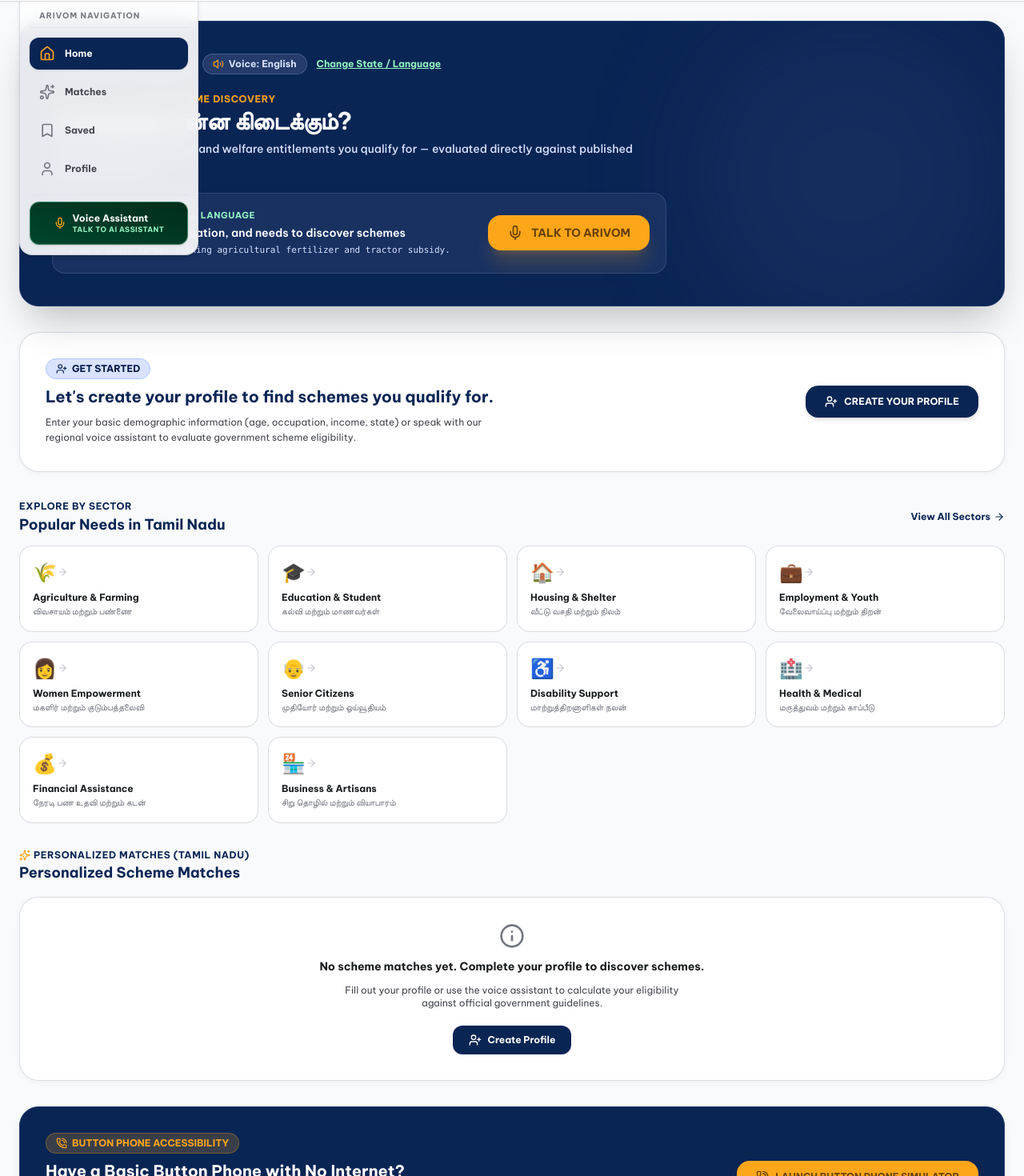
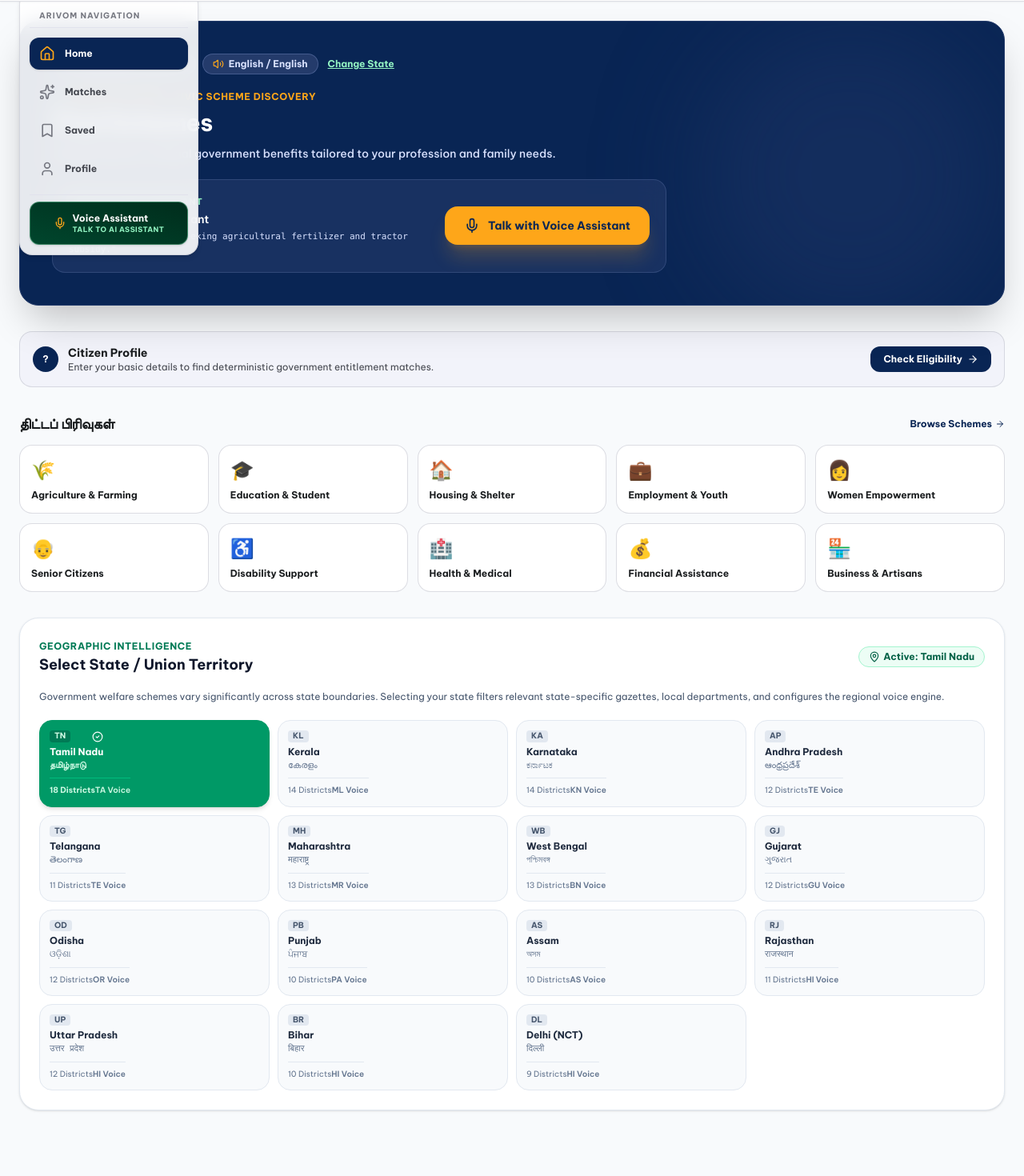
Before and after one commit to sakthikishore1415-oss/scheme-ai, a React (Vite) app in the folder apps/web/: page / in a window 1280 px wide. Shown: the part 91-1561 px from the top of the page at 80% size. Built offline with nearby package versions, Linux system fonts and the light colour scheme.

Commit message:
feat(i18n): full dual-language app-wide UI translation with native script / English layout across all views

```diff
--- a/apps/web/src/views/HomeView.tsx
+++ b/apps/web/src/views/HomeView.tsx
@@ -3,6 +3,7 @@
 import { NEED_CATEGORIES } from '../data/categories';
 import { SchemeCard } from '../components/SchemeCard';
 import { InteractiveIndiaMap } from '../components/InteractiveIndiaMap';
+import { DualTextDisplay } from '../components/common/DualTextDisplay';
 import {
   Mic,
   Sparkles,
@@ -12,6 +13,8 @@
   ArrowRight,
   UserPlus,
   Info,
+  Layers,
+  ShieldCheck,
 } from 'lucide-react';
 
 export const HomeView: React.FC = () => {
@@ -26,6 +29,8 @@
     setActiveTab,
     quickSearchNeed,
     easyMode,
+    uiStrings,
+    selectedVoiceLanguageId,
   } = useApp();
 
   const strongMatches = activeMatches.filter((m) => m.matchLevel === 'STRONG');
@@ -48,27 +53,35 @@
 
             <span className="bg-[#243b6b] text-[#d9e2ff] text-xs px-3 py-1 rounded-full font-bold border border-[#90a6dd]/30 flex items-center gap-1.5">
               <Volume2 className="w-3.5 h-3.5 text-[#fea619]" />
-              <span>Voice: {currentLanguageConfig.name}</span>
+              <span>{currentLanguageConfig.nativeName} / {currentLanguageConfig.name}</span>
             </span>
 
             <button
               onClick={() => setShowSetupModal(true)}
               className="text-xs text-[#94f6c4] hover:text-white font-bold underline cursor-pointer ml-1"
             >
-              Change State / Language
+              {uiStrings.changeState}
             </button>
           </div>
 
-          {/* Heading */}
+          {/* Heading with Dual-Language */}
           <div className="space-y-1.5">
-            <span className="text-xs font-extrabold text-[#fea619] tracking-wider uppercase">
-              அரசு திட்டங்கள் • CIVIC SCHEME DISCOVERY
+            <span className="text-xs font-extrabold text-[#fea619] tracking-wider uppercase flex items-center gap-1.5">
+              <Sparkles className="w-3.5 h-3.5 text-[#94f6c4]" />
+              {uiStrings.appTitle} • CIVIC SCHEME DISCOVERY
             </span>
+
             <h1 className={`font-black text-white tracking-tight ${easyMode ? 'text-3xl sm:text-4xl' : 'text-2xl sm:text-3xl'}`}>
-              உங்களுக்கு என்ன கிடைக்கும்?
+              {uiStrings.heroHeading}
             </h1>
-            <p className="text-xs sm:text-sm text-[#d9e2ff] font-medium leading-relaxed">
-              Find government schemes and welfare entitlements you qualify for — evaluated directly against published gazette guidelines.
+            {selectedVoiceLanguageId !== 'en' && (
+              <p className="text-sm font-semibold text-[#94f6c4] tracking-wide">
+                Find schemes
+              </p>
+            )}
+
+            <p className="text-xs sm:text-sm text-[#d9e2ff] font-medium leading-relaxed pt-1">
+              {uiStrings.heroSubheading}
             </p>
           </div>
 
@@ -76,186 +89,131 @@
           <div className="bg-[#243b6b]/60 backdrop-blur-md rounded-2xl p-4 sm:p-5 border border-[#90a6dd]/20 flex flex-col sm:flex-row items-center justify-between gap-4">
             <div className="space-y-1 text-center sm:text-left">
               <span className="text-[11px] font-bold text-[#94f6c4] uppercase tracking-wider block">
-                SPEAK IN YOUR REGIONAL LANGUAGE
+                {currentLanguageConfig.nativeName} VOICE ASSISTANT
               </span>
               <p className="text-xs sm:text-sm font-semibold text-white">
-                Tell us your age, occupation, and needs to discover schemes
+                {uiStrings.startVoiceBtn}
               </p>
               <p className="text-[11px] text-[#d9e2ff] font-mono">
-                {currentLanguageConfig.samplePhrase}
+                "{currentLanguageConfig.samplePhrase}"
               </p>
             </div>
 
             <button
               id="home-hero-mic-btn"
               onClick={() => setShowVoiceModal(true)}
-              className="px-6 py-3 rounded-2xl bg-[#fea619] hover:bg-[#ffb95f] text-[#684000] font-black text-xs sm:text-sm shadow-xl shadow-[#fea619]/20 transition-all flex items-center gap-2.5 shrink-0 cursor-pointer group"
+              className="px-6 py-3.5 rounded-2xl bg-[#fea619] hover:bg-[#ffb95f] text-[#092554] font-black text-xs sm:text-sm shadow-xl shadow-[#fea619]/20 transition-all flex items-center gap-2.5 shrink-0 cursor-pointer group"
             >
               <Mic className="w-5 h-5 group-hover:scale-110 transition-transform" />
-              <span>TALK TO ARIVOM</span>
+              <div className="text-left leading-tight">
+                <span className="block">{uiStrings.startVoiceBtn}</span>
+                {selectedVoiceLanguageId !== 'en' && (
+                  <span className="text-[10px] text-[#092554]/80 block font-normal">
+                    Talk to Assistant
+                  </span>
+                )}
+              </div>
             </button>
           </div>
         </div>
       </section>
 
-      {/* Onboarding State if no profile */}
-      {!userProfile && (
-        <section className="bg-white rounded-3xl p-6 sm:p-8 border border-[#c5c6d0]/60 shadow-soft flex flex-col sm:flex-row items-center justify-between gap-6">
-          <div className="space-y-2 max-w-xl">
-            <div className="inline-flex items-center gap-1.5 px-3 py-1 rounded-full bg-[#d9e2ff] text-[#001944] text-xs font-bold border border-[#b0c6ff]">
-              <UserPlus className="w-3.5 h-3.5 text-[#092554]" />
-              GET STARTED
+      {/* Profile or Matches Notification Banner */}
+      {userProfile ? (
+        <section className="bg-emerald-50 border border-emerald-200 rounded-2xl p-4 flex flex-col sm:flex-row items-center justify-between gap-3 text-xs">
+          <div className="flex items-center gap-3">
+            <div className="w-8 h-8 rounded-full bg-emerald-600 text-white flex items-center justify-center font-bold">
+              ✓
             </div>
-            <h2 className="text-xl font-bold text-[#092554]">
-              Let's create your profile to find schemes you qualify for.
-            </h2>
-            <p className="text-xs text-[#44464f] leading-relaxed">
-              Enter your basic demographic information (age, occupation, income, state) or speak with our regional voice assistant to evaluate government scheme eligibility.
-            </p>
+            <div>
+              <span className="font-bold text-emerald-950 block text-sm">
+                {userProfile.name ? `${userProfile.name} • ` : ''}{userProfile.occupation || 'Citizen'} ({userProfile.district || currentStateConfig.name})
+              </span>
+              <p className="text-emerald-800">
+                {activeMatches.length} matching welfare schemes evaluated for your profile.
+              </p>
+            </div>
           </div>
-
+          <button
+            onClick={() => setActiveTab('matches')}
+            className="px-4 py-2 rounded-xl bg-emerald-700 hover:bg-emerald-800 text-white font-bold cursor-pointer transition-colors shrink-0 flex items-center gap-1.5"
+          >
+            <span>{uiStrings.navMatches}</span>
+            <ArrowRight className="w-3.5 h-3.5" />
+          </button>
+        </section>
+      ) : (
+        <section className="bg-[#f2f3fa] border border-[#c5c6d0]/60 rounded-2xl p-4 flex flex-col sm:flex-row items-center justify-between gap-3 text-xs">
+          <div className="flex items-center gap-3">
+            <div className="w-8 h-8 rounded-full bg-[#092554] text-white flex items-center justify-center font-bold">
+              ?
+            </div>
+            <div>
+              <span className="font-bold text-[#191c1e] block text-sm">
+                {uiStrings.profileHeading}
+              </span>
+              <p className="text-[#44474f]">
+                {uiStrings.profileSubheading}
+              </p>
+            </div>
+          </div>
           <button
             onClick={() => setActiveTab('profile')}
-            className="px-6 py-3 rounded-2xl bg-[#092554] hover:bg-[#243b6b] text-white font-bold text-xs shadow-md transition-all flex items-center gap-2 shrink-0 cursor-pointer"
+            className="px-4 py-2 rounded-xl bg-[#092554] hover:bg-[#243b6b] text-white font-bold cursor-pointer transition-colors shrink-0 flex items-center gap-1.5"
           >
-            <UserPlus className="w-4 h-4" />
-            <span>CREATE YOUR PROFILE</span>
+            <span>{uiStrings.checkEligibilityBtn}</span>
+            <ArrowRight className="w-3.5 h-3.5" />
           </button>
         </section>
       )}
 
-      {/* Popular Needs in Current State */}
+      {/* Need Categories Grid */}
       <section className="space-y-3">
         <div className="flex items-center justify-between">
           <div>
-            <span className="text-xs font-bold text-[#092554] tracking-wider uppercase">
-              EXPLORE BY SECTOR
-            </span>
-            <h2 className="text-lg font-bold text-[#092554]">
-              Popular Needs in {currentStateConfig.name}
+            <h2 className="text-base sm:text-lg font-extrabold text-[#191c1e]">
+              திட்டப் பிரிவுகள்
             </h2>
+            {selectedVoiceLanguageId !== 'en' && (
+              <p className="text-xs text-[#757780] font-medium">
+                Scheme Categories
+              </p>
+            )}
           </div>
-
           <button
             onClick={() => setActiveTab('matches')}
-            className="text-xs font-bold text-[#092554] hover:text-[#243b6b] flex items-center gap-1 cursor-pointer"
+            className="text-xs text-[#092554] font-bold hover:underline cursor-pointer flex items-center gap-1"
           >
-            <span>View All Sectors</span>
-            <ArrowRight className="w-3.5 h-3.5" />
+            <span>{uiStrings.browseCatalogBtn}</span>
+            <ArrowRight className="w-3 h-3" />
           </button>
         </div>
 
-        <div className="grid grid-cols-2 sm:grid-cols-4 gap-3">
+        <div className="grid grid-cols-2 sm:grid-cols-3 md:grid-cols-4 lg:grid-cols-5 gap-3">
           {NEED_CATEGORIES.map((cat) => (
             <button
               key={cat.id}
-              id={`home-need-card-${cat.id}`}
               onClick={() => quickSearchNeed(cat.id)}
-              className="p-4 rounded-2xl bg-white border border-[#c5c6d0]/60 hover:border-[#092554] hover:shadow-card-hover transition-all text-left group cursor-pointer flex flex-col justify-between"
+              className="p-3.5 rounded-2xl bg-white border border-[#c5c6d0]/60 hover:border-[#092554] hover:shadow-md transition-all text-left group cursor-pointer flex flex-col justify-between"
             >
-              <div className="flex items-center justify-between mb-2">
-                <span className="text-2xl">{cat.icon}</span>
-                <ArrowRight className="w-3.5 h-3.5 text-[#c5c6d0] group-hover:text-[#092554] transition-colors" />
-              </div>
+              <span className="text-2xl mb-2">{cat.icon || cat.emoji}</span>
               <div>
-                <h3 className="font-bold text-xs text-[#191c1e] group-hover:text-[#092554] transition-colors">
-                  {cat.label}
-                </h3>
-                <p className="text-[11px] text-[#757780] font-medium mt-0.5">
-                  {cat.tamilLabel}
-                </p>
+                <span className="font-bold text-xs text-[#191c1e] group-hover:text-[#092554] transition-colors block">
+                  {selectedVoiceLanguageId === 'ta' ? cat.tamilLabel : cat.label}
+                </span>
+                {selectedVoiceLanguageId !== 'en' && (
+                  <span className="text-[10px] text-[#757780] block">
+                    {cat.label}
+                  </span>
+                )}
               </div>
             </button>
           ))}
         </div>
       </section>
 
-      {/* Top Matched Schemes for Active Profile */}
-      <section className="space-y-4">
-        <div className="flex items-center justify-between">
-          <div>
-            <span className="text-xs font-bold text-[#092554] tracking-wider uppercase flex items-center gap-1">
-              <Sparkles className="w-3.5 h-3.5 text-[#fea619]" />
-              PERSONALIZED MATCHES ({currentStateConfig.name})
-            </span>
-            <h2 className="text-lg font-bold text-[#092554]">
-              {userProfile?.name ? `Top Eligible Schemes for ${userProfile.name}` : 'Personalized Scheme Matches'}
-            </h2>
-          </div>
-
-          {activeMatches.length > 0 && (
-            <button
-              id="home-view-all-matches-btn"
-              onClick={() => setActiveTab('matches')}
-              className="px-3.5 py-1.5 rounded-xl bg-[#092554] hover:bg-[#243b6b] text-white font-bold text-xs shadow-xs transition-colors flex items-center gap-1.5 cursor-pointer"
-            >
-              <span>VIEW ALL ({activeMatches.length})</span>
-              <ArrowRight className="w-3.5 h-3.5" />
-            </button>
-          )}
-        </div>
-
-        {displayMatches.length > 0 ? (
-          <div className="grid grid-cols-1 md:grid-cols-2 gap-4">
-            {displayMatches.map((res) => (
-              <SchemeCard key={res.scheme.id} matchResult={res} />
-            ))}
-          </div>
-        ) : (
-          <div className="bg-white rounded-3xl p-8 border border-[#c5c6d0]/60 text-center space-y-3 shadow-soft">
-            <Info className="w-8 h-8 mx-auto text-[#757780]" />
-            <h3 className="font-bold text-[#191c1e] text-sm">
-              {!userProfile
-                ? 'No scheme matches yet. Complete your profile to discover schemes.'
-                : schemesStatus === 'NO_DATA'
-                ? 'No government schemes loaded from connected repository.'
-                : 'No matching schemes found for your current profile criteria.'}
-            </h3>
-            <p className="text-xs text-[#44464f] max-w-md mx-auto">
-              {!userProfile
-                ? 'Fill out your profile or use the voice assistant to calculate your eligibility against official government guidelines.'
-                : 'Try adjusting your stated sector need or explore all available sectors above.'}
-            </p>
-            {!userProfile && (
-              <button
-                onClick={() => setActiveTab('profile')}
-                className="mt-2 px-5 py-2.5 rounded-xl bg-[#092554] hover:bg-[#243b6b] text-white font-bold text-xs inline-flex items-center gap-2 cursor-pointer transition-colors"
-              >
-                <UserPlus className="w-4 h-4" />
-                <span>Create Profile</span>
-              </button>
-            )}
-          </div>
-        )}
-      </section>
-
-      {/* Zero Internet Button Phone Feature Highlight */}
-      <section className="rounded-3xl bg-[#092554] text-white p-6 sm:p-8 border border-[#243b6b] shadow-lg flex flex-col md:flex-row items-center justify-between gap-6">
-        <div className="space-y-2 max-w-xl">
-          <div className="inline-flex items-center gap-1.5 px-3 py-1 rounded-full bg-[#fea619]/20 text-[#fea619] text-xs font-bold border border-[#fea619]/30">
-            <PhoneCall className="w-3.5 h-3.5" />
-            BUTTON PHONE ACCESSIBILITY
-          </div>
-          <h3 className="text-xl font-bold text-white">
-            Have a Basic Button Phone with No Internet?
-          </h3>
-          <p className="text-xs text-[#d9e2ff] leading-relaxed">
-            Citizens can dial our Toll-Free Civic IVR Helpline <strong className="text-white">1800-425-7000</strong> or send an SMS to receive spoken scheme audio and text summaries without smartphones.
-          </p>
-        </div>
-
-        <button
-          id="home-open-button-phone-btn"
-          onClick={() => setActiveTab('button_phone')}
-          className="px-6 py-3 rounded-2xl bg-[#fea619] hover:bg-[#ffb95f] text-[#684000] font-bold text-xs shadow-lg shadow-[#fea619]/20 transition-all flex items-center gap-2 shrink-0 cursor-pointer"
-        >
-          <PhoneCall className="w-4 h-4" />
-          <span>LAUNCH BUTTON PHONE SIMULATOR</span>
-        </button>
-      </section>
-
-      {/* Interactive India Map / State Selector */}
-      <section className="pt-2">
+      {/* Interactive India Map & State Quick Switch */}
+      <section className="space-y-3">
         <InteractiveIndiaMap />
       </section>
     </div>
```
Also changed, not shown: apps/web/src/components/LanguageSwitcher.tsx (+19 -19 lines), apps/web/src/components/common/DualTextDisplay.tsx (line endings or trailing spaces), apps/web/src/data/uiTranslations.ts (line endings or trailing spaces).
